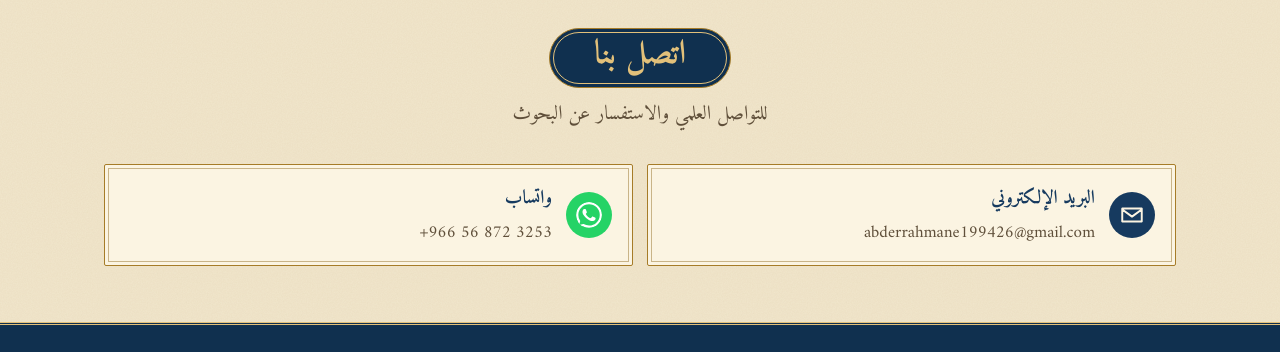
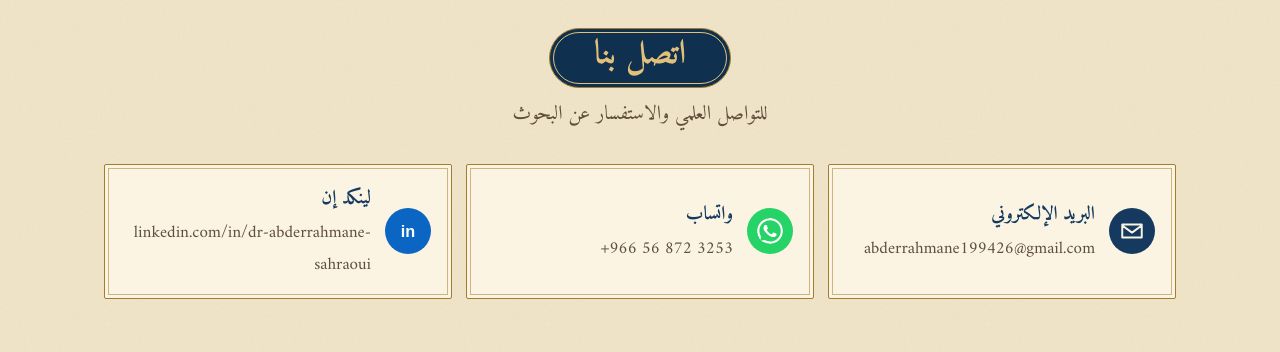
Before and after one commit to dr-abderrahmane-sahraoui/dr-abderrahmane-sahraoui.github.io, a plain HTML site: page index.html in a window 1280 px wide. Shown: the part 5969-6321 px from the top of the page. Drawn offline with nearby package versions, Linux system fonts and the light colour scheme; a web font is replaced by a local one.

Commit message:
Add LinkedIn link to contact section

```diff
--- a/index.html
+++ b/index.html
@@ -207,6 +207,7 @@ section.block{border-bottom:0;padding-block:56px}
 .contact a>div{min-width:0}
 .ic{flex:none;width:46px;height:46px;padding:10px;border-radius:50%}
 .ic.wa{background:#25D366;color:#fff}
+.ic.in{background:#0A66C2;color:#fff}
 .ic.ml{background:var(--accent);color:var(--accent-ink)}
 footer{text-align:center}
 @media (max-width:860px){
@@ -466,6 +467,7 @@ footer b{font-family:"Aref Ruqaa",serif;color:var(--gold2)}
   <div class="contact">
     <a href="mailto:abderrahmane199426@gmail.com"><svg class="ic ml" viewBox="0 0 24 24" aria-hidden="true"><path fill="none" stroke="currentColor" stroke-width="1.8" stroke-linejoin="round" d="M3 6h18v12H3zM3 7l9 6.5L21 7"/></svg><div><b>البريد الإلكتروني</b><span>abderrahmane199426@gmail.com</span></div></a>
     <a href="https://wa.me/966568723253" target="_blank" rel="noopener" aria-label="مراسلة عبر واتساب"><svg class="ic wa" viewBox="0 0 24 24" aria-hidden="true"><path fill="currentColor" d="M17.472 14.382c-.297-.149-1.758-.867-2.03-.967-.273-.099-.471-.148-.67.15-.197.297-.767.966-.94 1.164-.173.199-.347.223-.644.075-.297-.15-1.255-.463-2.39-1.475-.883-.788-1.48-1.761-1.653-2.059-.173-.297-.018-.458.13-.606.134-.133.298-.347.446-.52.149-.174.198-.298.298-.497.099-.198.05-.371-.025-.52-.075-.149-.669-1.612-.916-2.207-.242-.579-.487-.5-.669-.51-.173-.008-.371-.01-.57-.01-.198 0-.52.074-.792.372-.272.297-1.04 1.016-1.04 2.479 0 1.462 1.065 2.875 1.213 3.074.149.198 2.096 3.2 5.077 4.487.709.306 1.262.489 1.694.625.712.227 1.36.195 1.871.118.571-.085 1.758-.719 2.006-1.413.248-.694.248-1.289.173-1.413-.074-.124-.272-.198-.57-.347m-5.421 7.403h-.004a9.87 9.87 0 01-5.031-1.378l-.361-.214-3.741.982.998-3.648-.235-.374a9.86 9.86 0 01-1.51-5.26c.001-5.45 4.436-9.884 9.888-9.884 2.64 0 5.122 1.03 6.988 2.898a9.825 9.825 0 012.893 6.994c-.003 5.45-4.437 9.884-9.885 9.884m8.413-18.297A11.815 11.815 0 0012.05 0C5.495 0 .16 5.335.157 11.892c0 2.096.547 4.142 1.588 5.945L.057 24l6.305-1.654a11.882 11.882 0 005.683 1.448h.005c6.554 0 11.89-5.335 11.893-11.893a11.821 11.821 0 00-3.48-8.413z"/></svg><div><b>واتساب</b><span>+966 56 872 3253</span></div></a>
+    <a href="https://www.linkedin.com/in/dr-abderrahmane-sahraoui/" target="_blank" rel="noopener" aria-label="الحساب في لينكد إن"><svg class="ic in" viewBox="0 0 24 24" aria-hidden="true"><text x="12" y="17.5" direction="ltr" text-anchor="middle" font-family="Arial,Helvetica,sans-serif" font-weight="700" font-size="15" fill="currentColor">in</text></svg><div><b>لينكد إن</b><span>linkedin.com/in/dr-abderrahmane-sahraoui</span></div></a>
   </div>
 </div></section>
 </main>
```
